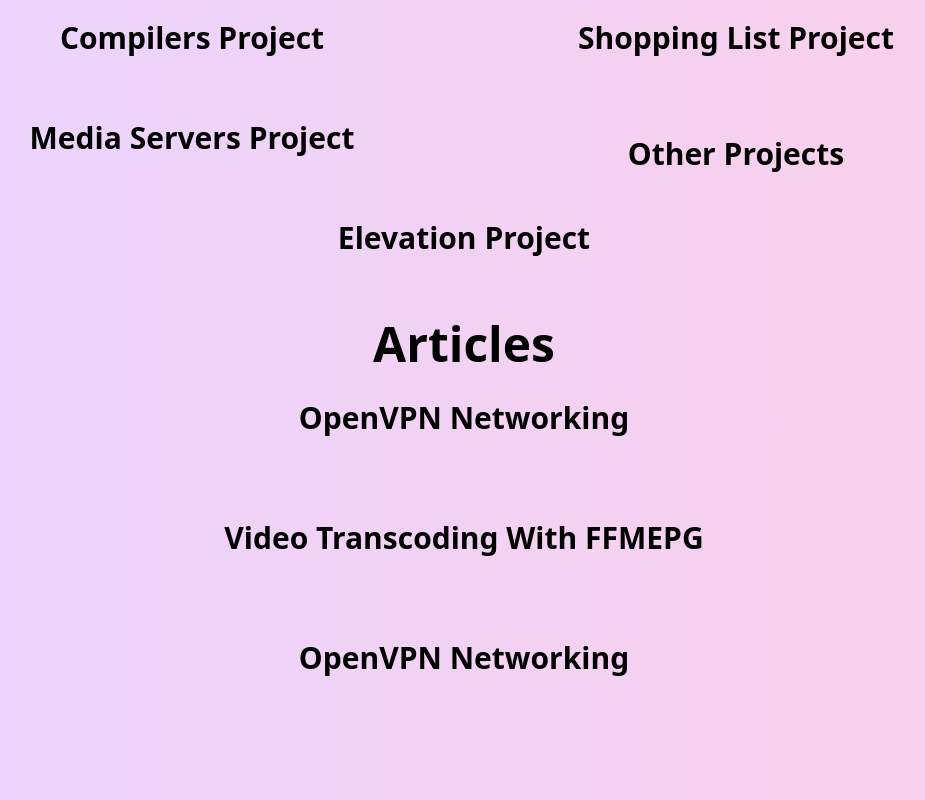
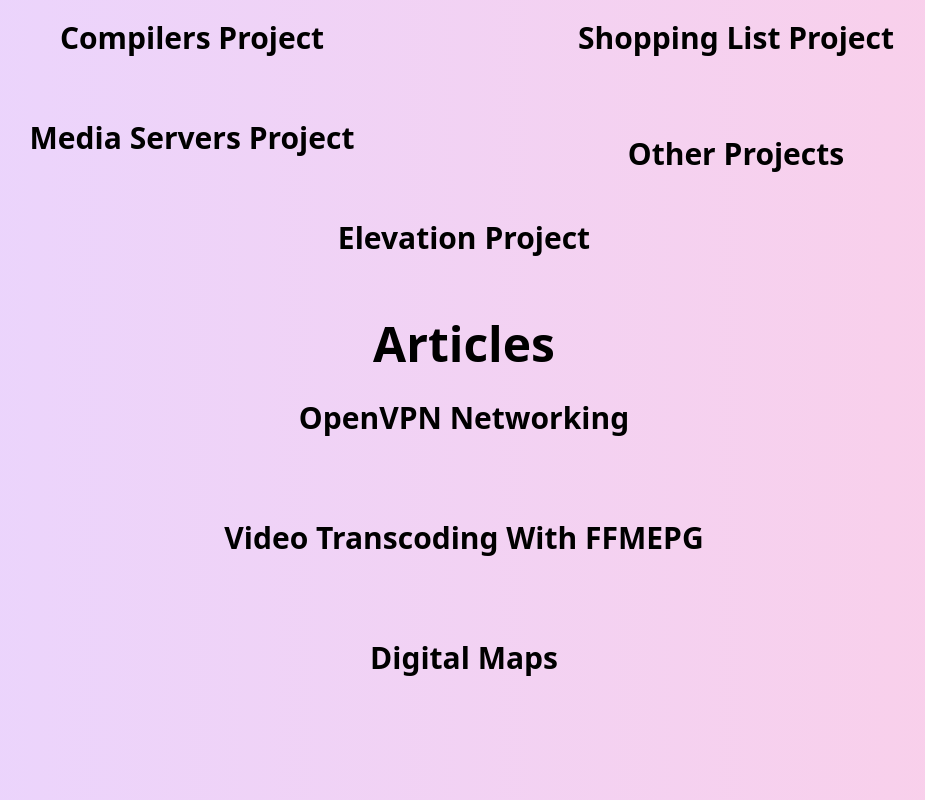
Before and after one commit to PranoSA/New-Portfolio-Site, a Next.js app: page / in a window 1280 px wide. Shown: the part 592-1392 px from the top of the page, without its empty margins (176-1101 px from the left). Built offline with nearby package versions, Linux system fonts and the light colour scheme; no server answers.

Commit message:
Fixed Label On Digital Maps Project

```diff
--- a/src/app/page.tsx
+++ b/src/app/page.tsx
@@ -328,7 +328,7 @@
             }}
           >
             {' '}
-            OpenVPN Networking
+            Digital Maps
           </h1>
           {openAriclePanels[2] ? (
             <div className="m-5">
```
